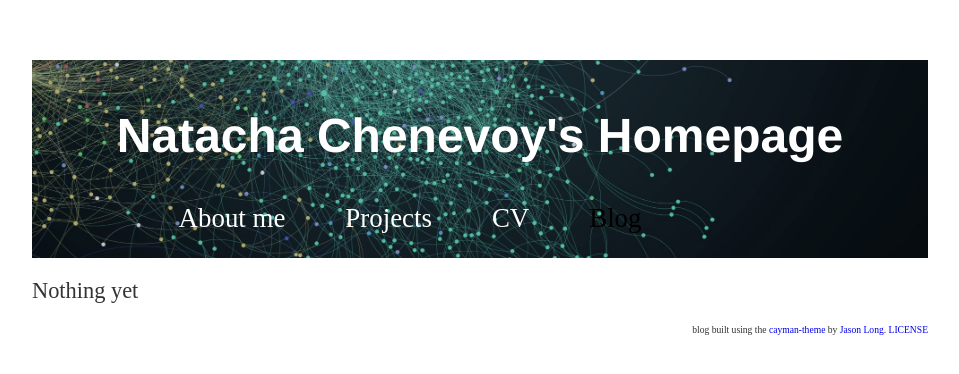
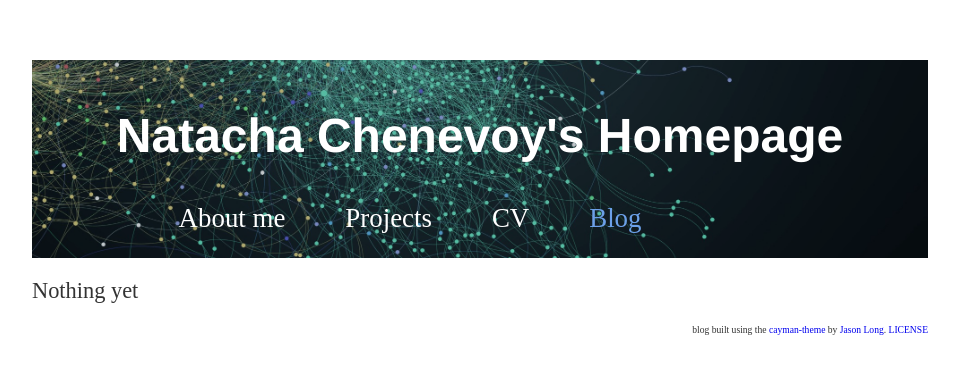
Before and after one commit to mednche/mednche.github.io, a Jekyll site: the page built from blog.md, in a window 1280 px wide. Shown: the top 374 px of the page, without its empty margins (160-1119 px from the left). Built offline with Jekyll 4.4.1, drawn with Linux system fonts in a browser that asks for light colours.

Commit message:
Update main.css

```diff
--- a/css/main.css
+++ b/css/main.css
@@ -135,8 +135,8 @@ header .byline {
 
             #nav > ul > li.active a {
                 /* color: white; */
-                /* color: #6ca0e8; */
-                color: black;
+                color: #6ca0e8;
+                /*color: black;
             }
 
         #nav > ul > li > ul {
```
